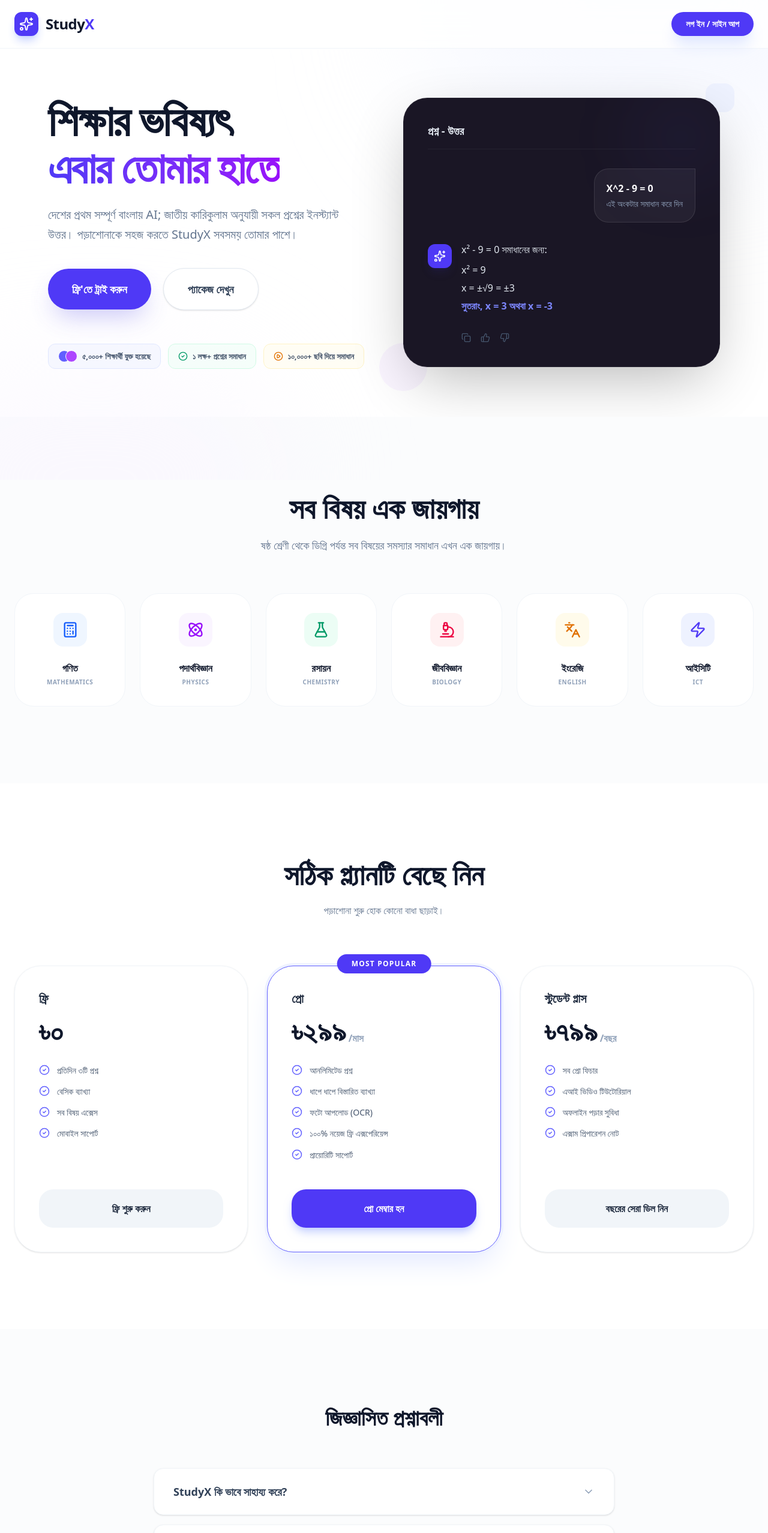
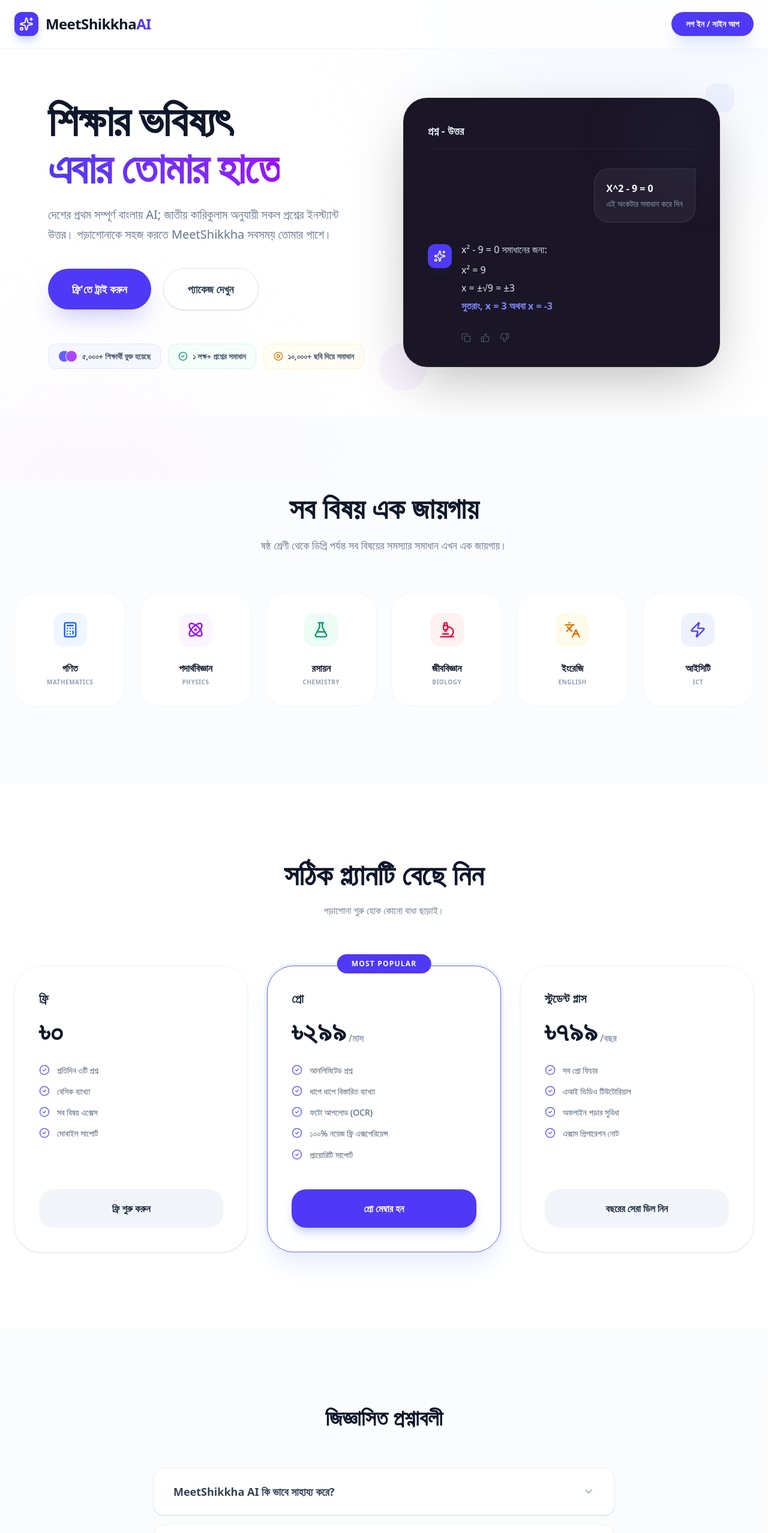
Before and after one commit to hossainchisty/MeetShikkha-AI, a Next.js app: page / in a window 1280 px wide. Shown: the top 2556 px of the page at 60% size. Built offline with nearby package versions, Linux system fonts and the light colour scheme.

Commit message:
style: rebrand product name

```diff
--- a/app/ai/page.tsx
+++ b/app/ai/page.tsx
@@ -430,7 +430,7 @@
 
                 <h2 className="text-[24px] md:text-[28px] font-black text-[#374151] mb-2 tracking-tight leading-tight text-center">প্রশ্ন করে ইনস্ট্যান্ট উত্তর দেখো</h2>
                 <p className="text-[#6B7280] max-w-[580px] text-center font-medium leading-relaxed px-4 text-[13px] mb-10">
-                  তোমার প্রশ্নটি যত স্পষ্ট ও সুনির্দিষ্ট করে লিখবে অথবা ছবিটি যত স্পষ্ট হবে, StudyX তত নির্ভুলভাবে প্রশ্নের উত্তর দিতে পারবে।
+                  তোমার প্রশ্নটি যত স্পষ্ট ও সুনির্দিষ্ট করে লিখবে অথবা ছবিটি যত স্পষ্ট হবে, MeetShikkha AI তত নির্ভুলভাবে প্রশ্নের উত্তর দিতে পারবে।
                 </p>
 
                 {/* Reference-Matched Input Card */}
@@ -499,7 +499,7 @@
                   {/* AI Disclaimer below usage bar */}
                   <div className="mt-8 text-center pb-4">
                     <p className="text-[10px] text-slate-400 font-bold uppercase tracking-[0.2em] opacity-70 px-4">
-                      StudyX ভুল করতে পারে। তথ্য যাচাই করো।
+                      MeetShikkha AI ভুল করতে পারে। তথ্য যাচাই করো।
                     </p>
                   </div>
                 </div>
--- a/app/page.tsx
+++ b/app/page.tsx
@@ -21,12 +21,12 @@
 
 const FAQS = [
   {
-    question: "StudyX কি ভাবে সাহায্য করে?",
-    answer: "StudyX একটি অগ্রসর AI প্ল্যাটফর্ম যা গণিত, বিজ্ঞান এবং ইংরেজি সহ বিভিন্ন বিষয়ের জটিল সমস্যার সমাধান এবং ব্যাখ্যা প্রদান করে। এটি NCTB কারিকুলাম অনুসরণ করে এবং ধাপে ধাপে বুঝিয়ে দেয়।"
+    question: "MeetShikkha AI কি ভাবে সাহায্য করে?",
+    answer: "MeetShikkha AI একটি অগ্রসর AI প্ল্যাটফর্ম যা গণিত, বিজ্ঞান এবং ইংরেজি সহ বিভিন্ন বিষয়ের জটিল সমস্যার সমাধান এবং ব্যাখ্যা প্রদান করে। এটি NCTB কারিকুলাম অনুসরণ করে এবং ধাপে ধাপে বুঝিয়ে দেয়।"
   },
   {
     question: "এটি কি বাংলা ভাষা সাপোর্ট করে?",
-    answer: "হ্যাঁ! StudyX বাংলা এবং ইংরেজি উভয় ভাষাই সাবলীলভাবে বুঝতে পারে এবং উত্তর দিতে পারে।"
+    answer: "হ্যাঁ! MeetShikkha AI বাংলা এবং ইংরেজি উভয় ভাষাই সাবলীলভাবে বুঝতে পারে এবং উত্তর দিতে পারে।"
   },
   {
     question: "আমি কি আমার প্রশ্নের ছবি আপলোড করতে পারি?",
@@ -95,7 +95,7 @@
             <div className="w-10 h-10 rounded-xl bg-indigo-600 flex items-center justify-center text-white shadow-lg shadow-indigo-200">
               <Sparkles className="w-6 h-6" />
             </div>
-            <span className="text-2xl font-black tracking-tight text-slate-900 font-inter">Study<span className="text-indigo-600">X</span></span>
+            <span className="text-2xl font-black tracking-tight text-slate-900 font-inter">MeetShikkha<span className="text-indigo-600">AI</span></span>
           </div>
 
           {/* <div className="hidden lg:flex items-center gap-10">
@@ -127,7 +127,7 @@
             </h1>
 
             <p className="text-lg md:text-xl text-slate-500 font-medium mb-10 max-w-xl leading-relaxed">
-              দেশের প্রথম সম্পূর্ণ বাংলায় AI; জাতীয় কারিকুলাম অনুযায়ী সকল প্রশ্নের ইনস্ট্যান্ট উত্তর। পড়াশোনাকে সহজ করতে StudyX সবসময় তোমার পাশে।
+              দেশের প্রথম সম্পূর্ণ বাংলায় AI; জাতীয় কারিকুলাম অনুযায়ী সকল প্রশ্নের ইনস্ট্যান্ট উত্তর। পড়াশোনাকে সহজ করতে MeetShikkha সবসময় তোমার পাশে।
             </p>
 
             <div className="flex flex-wrap items-center gap-5 mb-14">
@@ -316,7 +316,7 @@
             <div className="w-8 h-8 rounded-lg bg-indigo-600 flex items-center justify-center text-white shadow-lg">
               <Sparkles className="w-5 h-5" />
             </div>
-            <span className="text-xl font-black tracking-tight text-slate-900 font-inter">Study<span className="text-indigo-600">X</span></span>
+            <span className="text-xl font-black tracking-tight text-slate-900 font-inter">MeetShikkha<span className="text-indigo-600">AI</span></span>
           </div>
 
           <div className="flex gap-10 text-sm font-bold text-slate-400">
@@ -325,7 +325,7 @@
             <a href="#" className="hover:text-indigo-600 transition-colors uppercase tracking-[0.2em]">Terms</a>
           </div>
 
-          <p className="text-sm font-bold text-slate-400 font-inter">© 2026 StudyX AI. All rights reserved.</p>
+          <p className="text-sm font-bold text-slate-400 font-inter">© 2026 MeetShikkha AI. All rights reserved.</p>
         </div>
       </footer>
     </div>
```
